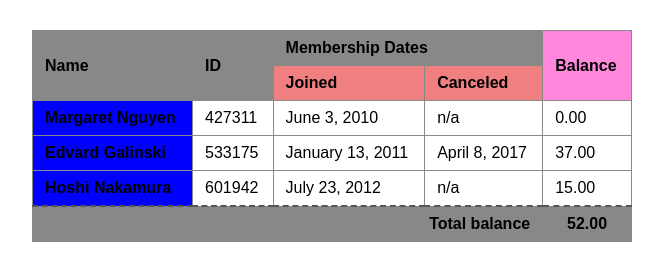
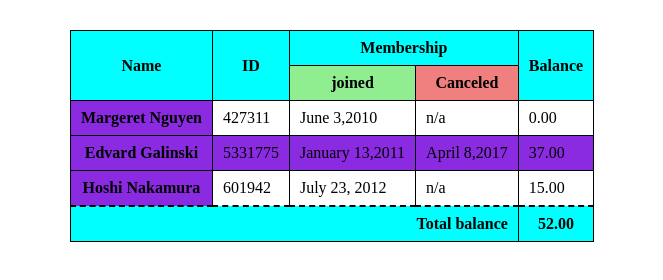
Before and after one commit to ArthurLeyVin/Mywebsite, a plain HTML site: page index.html in a window 1280 px wide. Shown: the whole page, without its empty margins (308-971 px from the left). Drawn offline with Linux system fonts and the light colour scheme.

Commit message:
first commit

```diff
--- a/index.html
+++ b/index.html
@@ -1,47 +1,32 @@
 <!DOCTYPE html>
 <html lang="en">
 <head>
-  <meta charset="UTF-8" />
-  <meta name="viewport" content="width=device-width, initial-scale=1.0"/>
-  <title>Membership Table</title>
+    <meta charset="UTF-8">
+    <meta name="viewport" content="width=device-width, initial-scale=1.0">
+    <title>Practice table</title>
+    <link rel="shortcut icon" href="./images/2.png" type="image/x-icon">
     <style>
-    body {
+        body{
             display: flex;
             justify-content: center;
             margin: 30px;
-      font-family: Arial, sans-serif;
         }
-    table {
+        table,tr,th,td{
+            border:1px solid black;
+            padding: 8px 10px;
             border-collapse: collapse;
-      width: 600px;
-      text-align: left;
         }
-    th, td {
-      border: 1px solid #888;
-      padding: 8px 12px;
+        .I{
+            background-color: aqua;
         }
-    thead th {
+        .O{
+            background-color: lightgreen;
+        }
+        .R{
             background-color: lightcoral;
         }
-    thead th:nth-child(3) {
-      background-color: #888;
-    }
-    thead th:nth-child(4) {
-      background-color: #f8d;
-    }
-    tfoot th {
-      text-align: right;
-      border-top: 2px dashed #555;
-      background-color: #888;
-    }
-    tfoot th:last-child {
-      text-align: center;
-    }
-    th[rowspan] {
-      background-color:#888;
-    }
-    tbody th{
-        background-color:blue;
+        .P{
+            background-color: blueviolet;
         }
     </style>
 </head>
@@ -49,43 +34,43 @@
     <table border="1">
         <thead>
             <tr>
-        <th rowspan="2">Name</th>
-        <th rowspan="2">ID</th>
-        <th colspan="2">Membership Dates</th>
-        <th rowspan="2">Balance</th>
+                <th class="I" rowspan="2">Name</th>
+                <th class="I" rowspan="2">ID</th>
+                <th class="I" colspan="2">Membership</th>
+                <th class="I" rowspan="2">Balance</th>
             </tr>
             <tr>
-        <th>Joined</th>
-        <th>Canceled</th>
+                <th class="O">joined</th>
+                <th class="R">Canceled</th>
             </tr>
         </thead>
         <tbody>
             <tr>
-        <th>Margaret Nguyen</th>
+                <th class="P">Margeret Nguyen</th>
                 <td>427311</td>
-        <td>June 3, 2010</td>
+                <td>June 3,2010</td>
                 <td>n/a</td>
                 <td>0.00</td>
             </tr>
             <tr>
-        <th>Edvard Galinski</th>
-        <td>533175</td>
-        <td>January 13, 2011</td>
-        <td>April 8, 2017</td>
-        <td>37.00</td>
+                <th class="P">Edvard Galinski</th>
+                <td class="P">5331775</td>
+                <td class="P">January 13,2011</td>
+                <td class="P">April 8,2017</td>
+                <td class="P">37.00</td>
             </tr>
             <tr>
-        <th>Hoshi Nakamura</th>
+                <th class="P">Hoshi Nakamura</th>
                 <td>601942</td>
                 <td>July 23, 2012</td>
                 <td>n/a</td>
                 <td>15.00</td>
             </tr>
         </tbody>
-    <tfoot>
+        <tfoot class="I">
             <tr>
-        <th colspan="4">Total balance</th>
-        <th>52.00</th>
+                <th colspan="4" style="border-top: 2px dashed; text-align: end;">Total balance</th>
+                <th style="border-top: 2px dashed;">52.00</th>
             </tr>
         </tfoot>
     </table>
```
Lines whose indentation alone changed are shown as unchanged.
